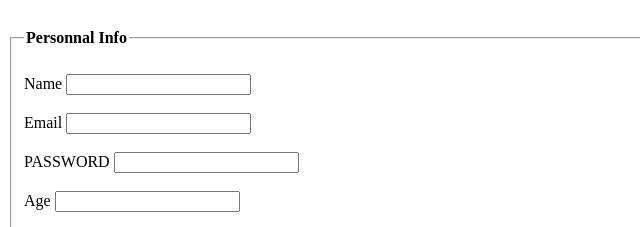
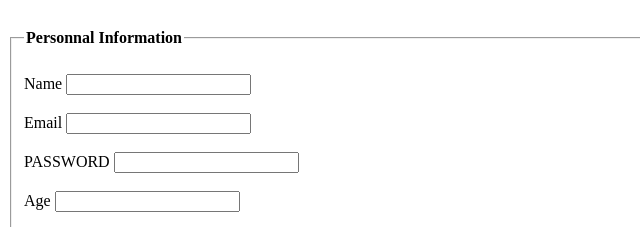
Before and after one commit to Anthonyprosper01/lesson-6-forms-in-html, a plain HTML site: page index.html in a window 1280 px wide. Shown: the top 227 px of the page, 0-640 px from the left. Drawn offline with Linux system fonts and the light colour scheme.

Commit message:
added information

```diff
--- a/index.html
+++ b/index.html
@@ -9,7 +9,7 @@
 <form>
     <fieldset>
         <legend>
-            <h4>Personnal Info</h4>
+            <h4>Personnal Information</h4>
         </legend>
         <label>Name</label>
         <input type="text" required>
```
